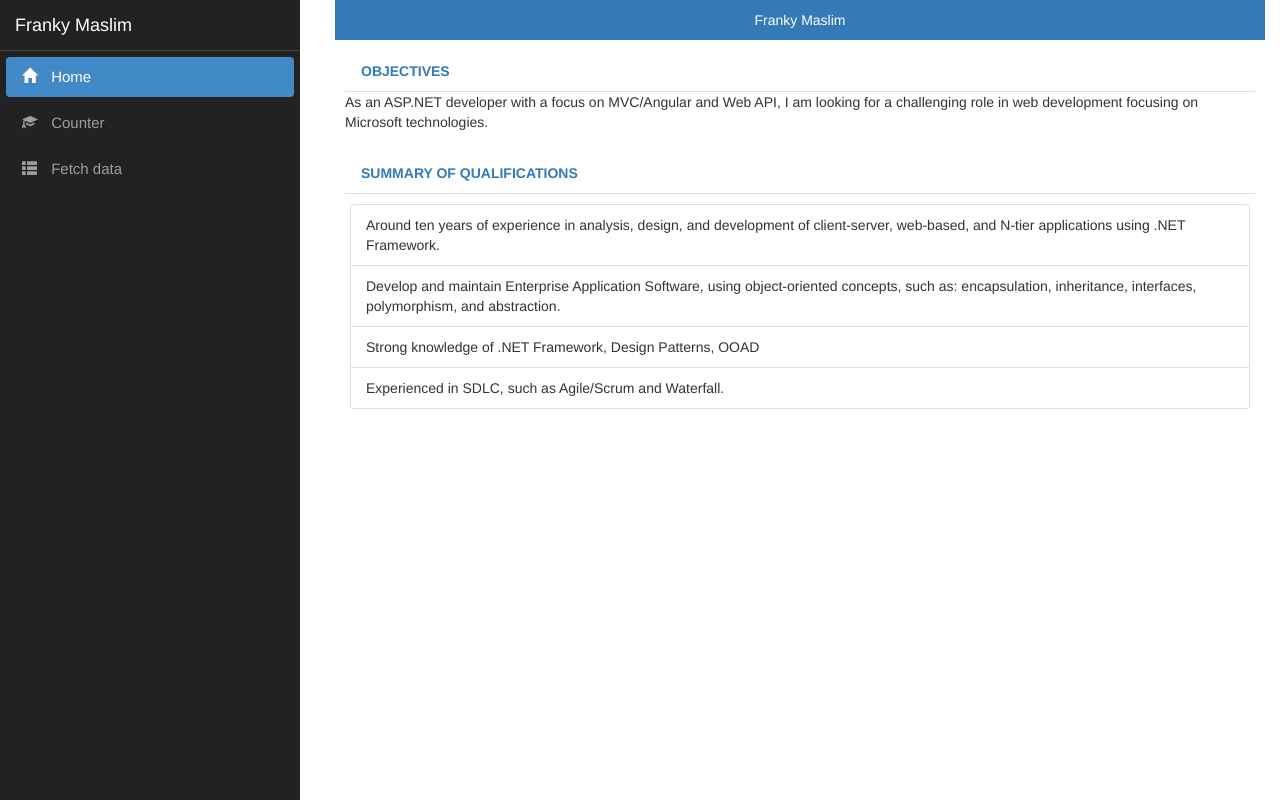
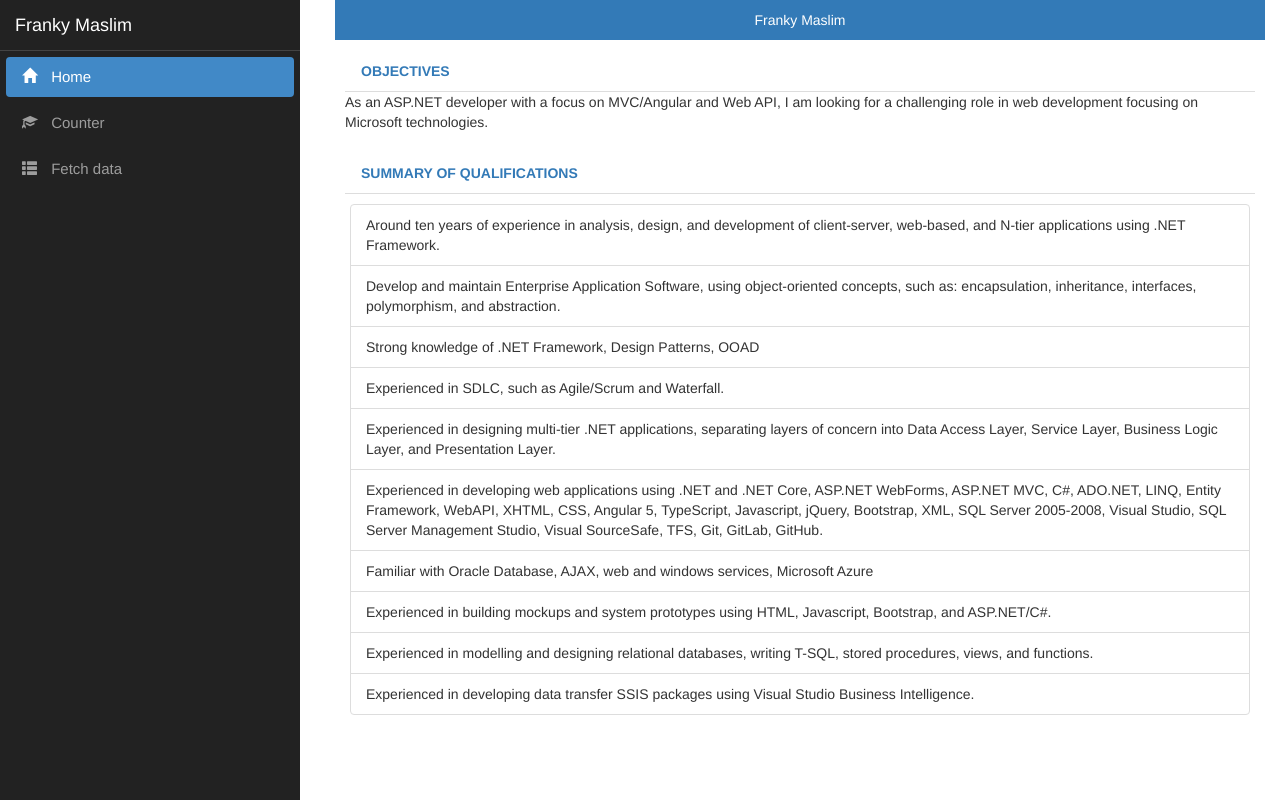
Before and after one commit to fmaslim/FrankyMaslim_Angular, an Angular app in the folder FrankyMaslim/ClientApp/: page / in a window 1280 px wide. Built offline with nearby package versions, Linux system fonts and the light colour scheme.

Commit message:
Completed Summary of Qualifications

```diff
--- a/FrankyMaslim/ClientApp/src/app/home/home.component.html
+++ b/FrankyMaslim/ClientApp/src/app/home/home.component.html
@@ -39,6 +39,25 @@
             <li class="list-group-item">
                 Experienced in SDLC, such as Agile/Scrum and Waterfall.
             </li>
+            <li class="list-group-item">
+                Experienced in designing multi-tier .NET applications, separating layers of concern into Data Access Layer, Service Layer, Business Logic Layer, and Presentation Layer.
+            </li>
+            <li class="list-group-item">
+                Experienced in developing web applications using .NET and .NET Core, ASP.NET WebForms, ASP.NET MVC, C#, ADO.NET, LINQ, Entity Framework, WebAPI, XHTML, CSS, Angular 5, TypeScript, Javascript, jQuery, Bootstrap, XML, SQL Server 2005-2008,
+                Visual Studio, SQL Server Management Studio, Visual SourceSafe, TFS, Git, GitLab, GitHub.
+            </li>
+            <li class="list-group-item">
+                Familiar with Oracle Database, AJAX, web and windows services, Microsoft Azure
+            </li>
+            <li class="list-group-item">
+                Experienced in building mockups and system prototypes using HTML, Javascript, Bootstrap, and ASP.NET/C#.
+            </li>
+            <li class="list-group-item">
+                Experienced in modelling and designing relational databases, writing T-SQL, stored procedures, views, and functions.
+            </li>
+            <li class="list-group-item">
+                Experienced in developing data transfer SSIS packages using Visual Studio Business Intelligence.
+            </li>
         </ul>
 
     </div>
```
